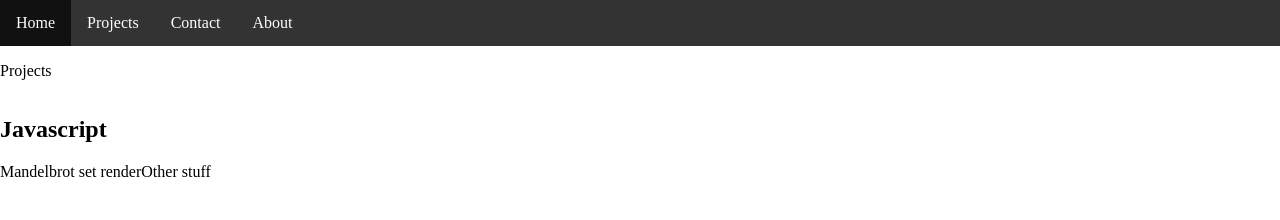
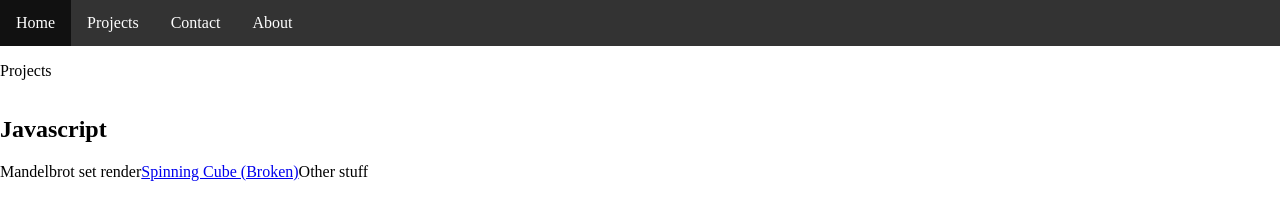
Before and after one commit to Rhys-Baker/Rhys-Baker.github.io, a plain HTML site: page projects.html in a window 1280 px wide. Drawn offline with Linux system fonts and the light colour scheme.

Commit message:
Update projects.html

```diff
--- a/projects.html
+++ b/projects.html
@@ -16,6 +16,7 @@
 		<h2>Javascript</h2>
 		<ul class="projectlist">
 			<li><a>Mandelbrot set render</a></li>
+			<li><a href="./SpinningCube.html">Spinning Cube (Broken)</a></li>
 			<li><a>Other stuff</a></li>
 		</ul>
 
```
